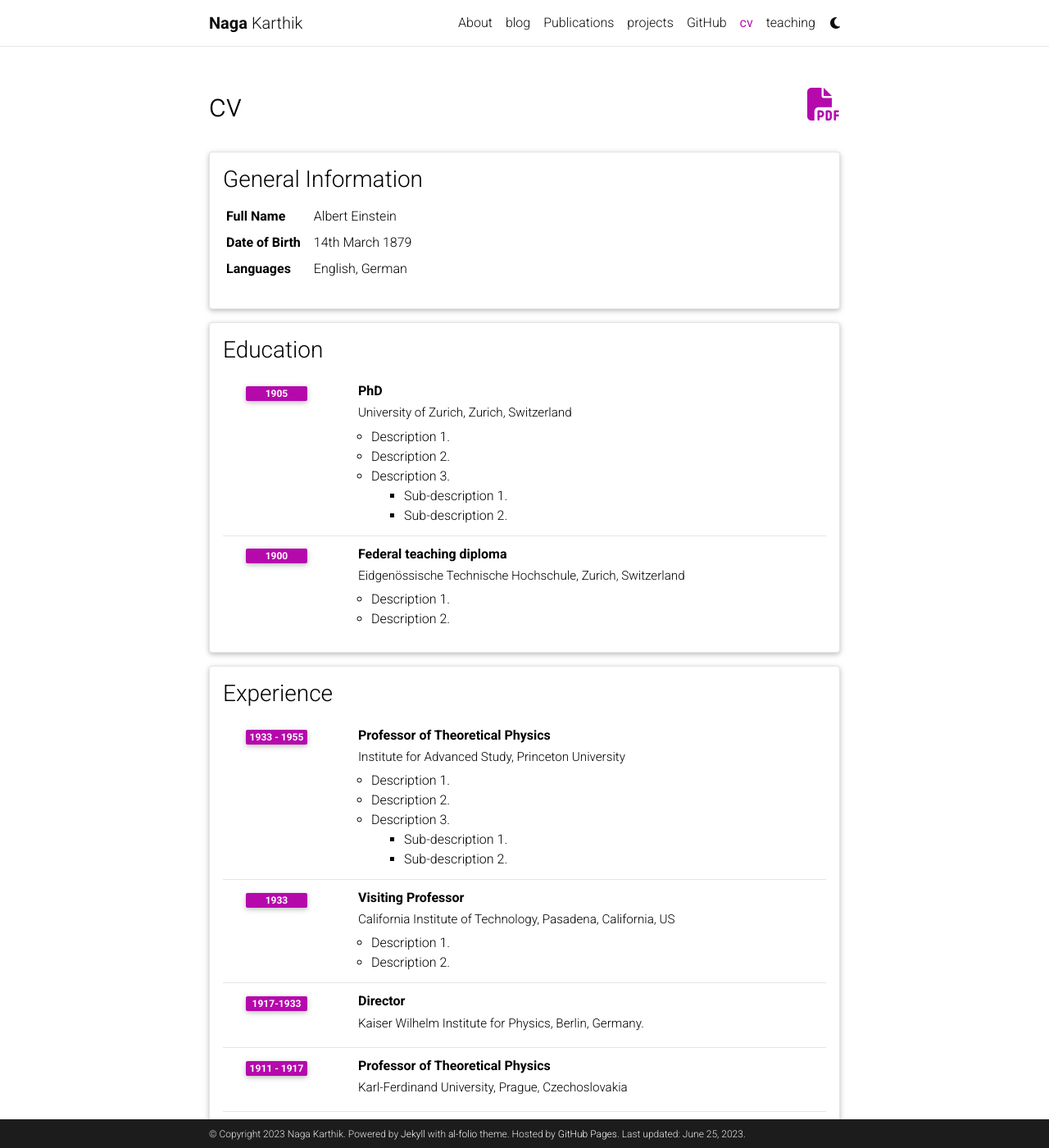
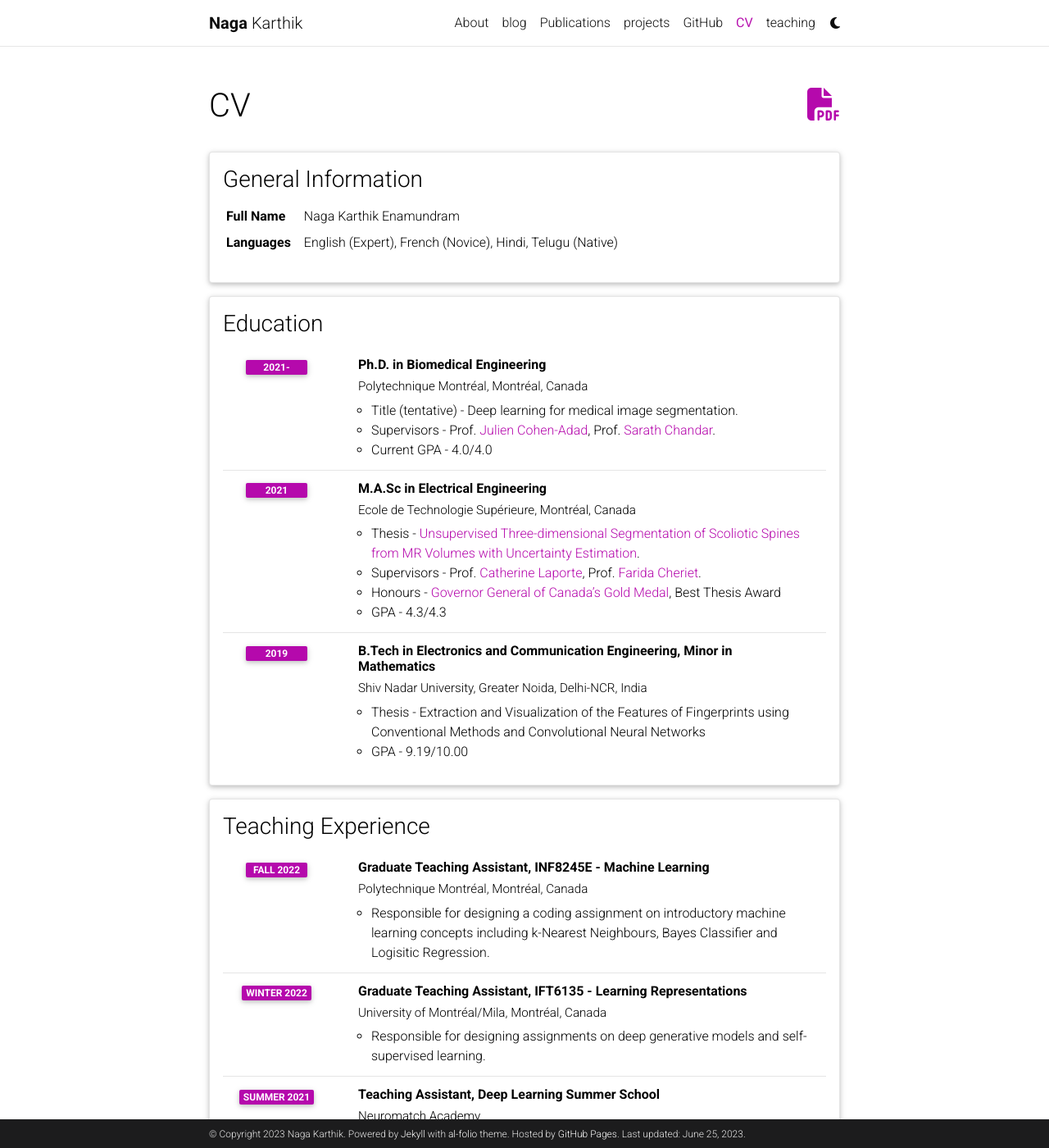
Before and after one commit to naga-karthik/naga-karthik.github.io, a Jekyll site: the page built from _pages/cv.md, in a window 1280 px wide and 1400 px high. Shown: the whole window at 82% size. Built offline with Jekyll 4.4.1, drawn with Linux system fonts in a browser that asks for light colours; comment, search, counter and statistics services are not loaded; a style sheet for code colours, icons or effects is not loaded; some of the changed text lies outside the part shown.

Commit message:
create cv

```diff
--- a/_bibliography/papers.bib
+++ b/_bibliography/papers.bib
@@ -4,7 +4,7 @@
 @ARTICLE{10086579,
   bibtex_show={true},
   abbr={IEEE OJEMB},
-  author={Karthik, Enamundram Naga and Cheriet, Farida and Laporte, Catherine},
+  author={Naga Karthik, Enamundram and Cheriet, Farida and Laporte, Catherine},
   journal={IEEE Open Journal of Engineering in Medicine and Biology},
   title={Uncertainty Estimation in Unsupervised MR-CT Synthesis of Scoliotic Spines},
   year={2023},
@@ -38,7 +38,7 @@
     bibtex_show={true},
     abbr={MedNeurIPS},
     title={Segmentation of Multiple Sclerosis Lesion across Hospitals: Learn Continually or Train from Scratch?},
-    author={Naga Karthik, Enamudram and Kerbrat, Anne and Labauge, Pierre and Granberg, Tobias and Talbott, Jason and Reich, Daniel S and Filippi, Massimo and Bakshi, Rohit and Callot, Virginie and Chandar, Sarath and Cohen-Adad, Julien},
+    author={Naga Karthik, Enamundram and Kerbrat, Anne and Labauge, Pierre and Granberg, Tobias and Talbott, Jason and Reich, Daniel S and Filippi, Massimo and Bakshi, Rohit and Callot, Virginie and Chandar, Sarath and Cohen-Adad, Julien},
     journal={MedNeurIPS: Medical Imaging Meets NeurIPS Workshop},
     year={2022},
     url="https://arxiv.org/pdf/2210.15091.pdf",
--- a/_data/cv.yml
+++ b/_data/cv.yml
@@ -2,96 +2,100 @@
   type: map
   contents:
     - name: Full Name
-      value: Albert Einstein
-    - name: Date of Birth
-      value: 14th March 1879
+      value: Naga Karthik Enamundram
+    # - name: Date of Birth
+    #   value: 14th March 1879
     - name: Languages
-      value: English, German
+      value: English (Expert), French (Novice), Hindi, Telugu (Native)
 
 - title: Education
   type: time_table
   contents:
-    - title: PhD
-      institution: University of Zurich, Zurich, Switzerland
-      year: 1905
+    - title: Ph.D. in Biomedical Engineering
+      institution: Polytechnique Montréal, Montréal, Canada
+      year: 2021-
       description:
-        - Description 1.
-        - Description 2.
-        - title: Description 3.
-          contents:
-            - Sub-description 1.
-            - Sub-description 2.
-    - title: Federal teaching diploma
-      institution: Eidgenössische Technische Hochschule, Zurich, Switzerland
-      year: 1900
+        - Title (tentative) - Deep learning for medical image segmentation.
+        - Supervisors - Prof. <a href="https://neuro.polymtl.ca/team/faculty/julien-cohen-adad.html">Julien Cohen-Adad</a>, Prof. <a href="http://sarathchandar.in">Sarath Chandar</a>.
+        - Current GPA - 4.0/4.0
+          # contents:
+          #   - Sub-description 1.
+          #   - Sub-description 2.
+    - title: M.A.Sc in Electrical Engineering
+      institution: Ecole de Technologie Supérieure, Montréal, Canada
+      year: 2021
       description:
-        - Description 1.
-        - Description 2.
+        - Thesis - <a href="http://espace.etsmtl.ca/id/eprint/2791/1/ENAMUNDRAM_Muni_Venkata_Naga_Karthik.pdf">Unsupervised Three-dimensional Segmentation of Scoliotic Spines from MR Volumes with Uncertainty Estimation</a>.
+        - Supervisors - Prof. <a href="https://www.etsmtl.ca/recherche/professeurs-chercheurs/calaporte">Catherine Laporte</a>, Prof. <a href="https://www.polymtl.ca/expertises/en/cheriet-farida">Farida Cheriet</a>.
+        - Honours - <a href="https://www.gg.ca/en/honours/governor-generals-awards/governor-generals-academic-medal"> Governor General of Canada’s Gold Medal</a>, Best Thesis Award
+        - GPA - 4.3/4.3
+    - title: B.Tech in Electronics and Communication Engineering, Minor in Mathematics
+      institution: Shiv Nadar University, Greater Noida, Delhi-NCR, India
+      year: 2019
+      description:
+        - Thesis - Extraction and Visualization of the Features of Fingerprints using Conventional Methods and Convolutional Neural Networks
+        - GPA - 9.19/10.00
 
-- title: Experience
+- title: Teaching Experience
   type: time_table
   contents:
-    - title: Professor of Theoretical Physics
-      institution: Institute for Advanced Study, Princeton University
-      year: 1933 - 1955
+    - title: Graduate Teaching Assistant, INF8245E - Machine Learning
+      institution: Polytechnique Montréal, Montréal, Canada
+      year: Fall 2022
       description:
-        - Description 1.
-        - Description 2.
-        - title: Description 3.
-          contents:
-            - Sub-description 1.
-            - Sub-description 2.
-    - title: Visiting Professor
-      institution: California Institute of Technology, Pasadena, California, US
-      year: 1933
+        - Responsible for designing a coding assignment on introductory machine learning concepts including k-Nearest Neighbours, Bayes Classifier and Logisitic Regression.
+        # - Description 2.
+        # - title: Description 3.
+        #   contents:
+        #     - Sub-description 1.
+    - title: Graduate Teaching Assistant, IFT6135 - Learning Representations
+      institution: University of Montréal/Mila, Montréal, Canada
+      year: Winter 2022
       description:
-        - Description 1.
-        - Description 2.
+        - Responsible for designing assignments on deep generative models and self-supervised learning.
+        # - Description 2.
 
-    - title: Director
-      institution: Kaiser Wilhelm Institute for Physics, Berlin, Germany.
-      year: 1917-1933
+    - title: Teaching Assistant, Deep Learning Summer School
+      institution: Neuromatch Academy
+      year: Summer 2021
+      description:
+        - Responsible for teaching a 3-week course on deep learning to a group of 10 graduate students.
+        - Topics ranged from basic (Multilayer Perceptrons, Optimization) to advanced (Reinforcement, Continual, and Self-supervised Learning). Complete syllabus can be found <a href="https://deeplearning.neuromatch.io/tutorials/intro.html">here</a>.
 
-    - title: Professor of Theoretical Physics
-      institution: Karl-Ferdinand University, Prague, Czechoslovakia
-      year: 1911 - 1917
-      description:
 
-    - title: Associate Professor of Theoretical Physics
-      institution: University of Zurich, Zurich, Switzerland
-      year: 1909 - 1911
-
-- title: Open Source Projects
-  type: time_table
-  contents:
-    - title: <a href="https://github.com/alshedivat/al-folio">al-folio</a>
-      year: 2015-now
-      description: A beautiful, simple, clean, and responsive Jekyll theme for academics.
+# - title: Open Source Projects
+#   type: time_table
+#   contents:
+#     - title: <a href="https://github.com/alshedivat/al-folio">al-folio</a>
+#       year: 2015-now
+#       description: A beautiful, simple, clean, and responsive Jekyll theme for academics.
 
 - title: Honors and Awards
   type: time_table
   contents:
-    - year: 1921
+    - year: 2022
       items:
-        - Nobel Prize in Physics
-        - Matteucci Medal
-    - year: 2029
+        - <a href="https://www.unique.quebec/2022-unique-excellence-scholarships">UNIQUE Excellence Scholarship</a>
+        - <a href="https://www.unique.quebec/fall22-wint23-unique-conference-travel-awards">UNIQUE Conference Travel Grants</a>
+    - year: 2021
       items:
-        - Max Planck Medal
+        - FRQNT Doctoral Research Scholarship
+        - <a href="https://www.gg.ca/en/honours/governor-generals-awards/governor-generals-academic-medal"> Governor General of Canada’s Gold Medal</a>
+
 
 - title: Academic Interests
   type: nested_list
   contents:
-    - title: Topic 1.
+    - title: Implicit Neural Representations for Spinal Cord MRI Super-resolution
       items:
-        - Description 1.
-        - Description 2.
-    - title: Topic 2.
-      items:
-        - Description 1.
-        - Description 2.
+        - Spinal cord images can be highly anisotropic. How can we combine multiple low-resolution, anistropic images to generate a high-resolution image?
+        # - Description 2.
+    - title: Automatic Segmentation of Traumatic Spinal Cord Injury Lesions
+      # items:
+      #   - Description 1.
+      #   - Description 2.
 
 - title: Other Interests
   type: list
   contents:
-    - <u>Hobbies:</u> Hobby 1, Hobby 2, etc.
+    - <u>Hobbies:</u> Long-distance Running, Hiking, Table Tennis, Reading
--- a/_pages/cv.md
+++ b/_pages/cv.md
@@ -1,7 +1,7 @@
 ---
 layout: cv
 permalink: /cv/
-title: cv
+title: CV
 nav: true
 nav_order: 4
 cv_pdf: example_pdf.pdf
```
